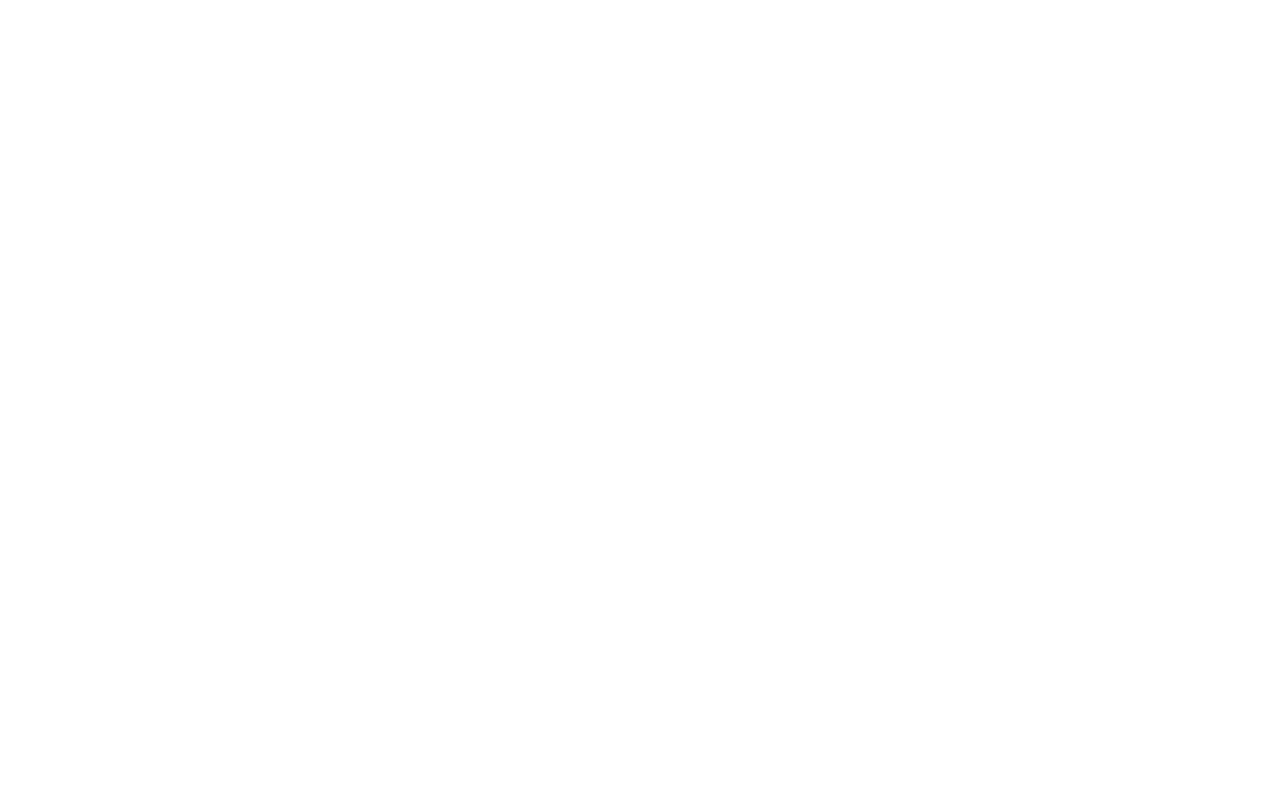
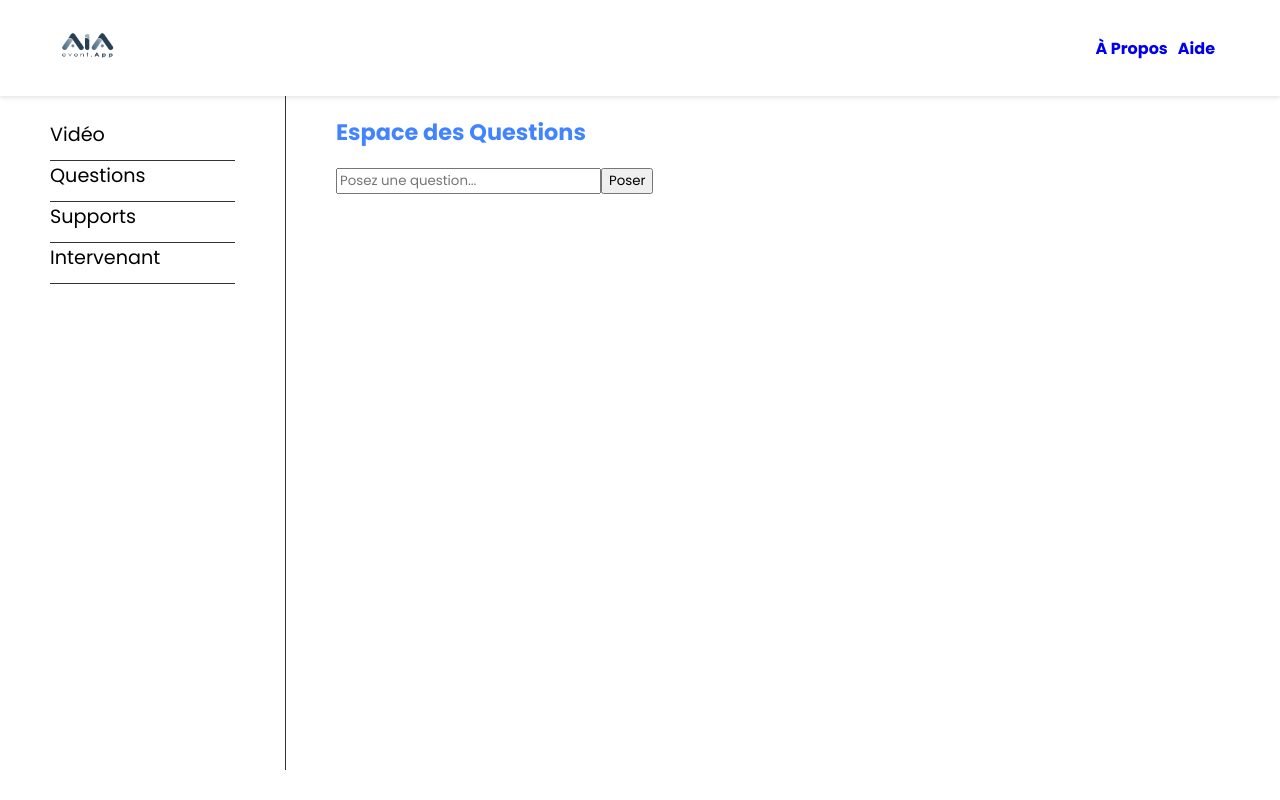
Before and after one commit to Tacite243/aia, a React (Vite) app in the folder frontend/: page /questions in a window 1280 px wide. Before the commit this address had no page. Built offline with nearby package versions, Linux system fonts and the light colour scheme.

Commit message:
add & setup of  question's component

```diff
--- a/frontend/src/App.css
+++ b/frontend/src/App.css
@@ -30,7 +30,7 @@
     /* background-color: #333; */
 }
 
-.home-title {
+.home-title, .questions-title {
     font-size: 1.4rem;
     color: rgba(0, 89, 255, 0.743);
 }
@@ -63,13 +63,13 @@
 .body {
     display: grid;
     grid-template-columns: 1fr 4fr;
-    margin: 0 50px;
+    padding: 12vh 50px 0 50px;
     /* background-color: black; */
 }
 
 .sider {
     border-right: #333 solid 1px;
-    height: 90vh;
+    min-height: 75vh;
     padding: 10% 50px 50px 0;
 }
 
--- a/frontend/src/components/header/header.css
+++ b/frontend/src/components/header/header.css
@@ -4,13 +4,16 @@
     display: flex;
     justify-content: space-between;
     align-items: center;
-    padding: 10px 50px;
     background-color: #fff;
     box-shadow: 0 2px 4px rgba(0, 0, 0, 0.1);
+    position: fixed;
+    width: 100%;
+    height: 12vh;
 }
 
 .logo img {
     vertical-align: middle;
+    margin-left: 50px;
 }
 
 .nav ul {
@@ -18,6 +21,7 @@
     margin: 0;
     padding: 0;
     color: #333;
+    margin-right: 65px;
 }
 
 .nav li {
--- a/frontend/src/components/intervenants.jsx
+++ b/frontend/src/components/intervenants.jsx
@@ -2,8 +2,9 @@
 import Card from "./card";
 import data from '../data.json';
 
+
 export default function Intervenant() {
-    const intervenantsArray = Object.values(data.intervenants)
+    const intervenantsArray = Object.values(data.eventInfo.intervenants)
     return (
         <div className="intervenants">
             <div className="intervenants-liste">
--- /dev/null
+++ b/frontend/src/components/question.jsx
@@ -0,0 +1,7 @@
+
+
+export default function QuestionItem({item}){
+    return(
+        <div className="questionItem">{item}</div>
+    );
+}
--- a/frontend/src/data.json
+++ b/frontend/src/data.json
@@ -1,28 +1,47 @@
 {
-    "intervenants" : {
-        "intervenant1" : {
-            "name" : "Joseph BOREL",
-            "tel" : "0493870847108",
-            "mail" : "dshjvfbhjbf@dhhc",
-            "photo" : "./data/homme-d-affaires-élégant-29460877.jpg",
-            "role" : "hote",
-            "description" : "Lorem ipsum dolor sit amet consectetur adipisicing elit. Impedit quibusdam illum neque aut."
+    "eventInfo": {
+        "title": "EXPO VENTE 2024",
+        "description": "Lorem ipsum dolor sit amet consectetur adipisicing elit. Ipsa repellendus aut laudantium maxime. Omnis temporibus nesciunt repellendus eos officia, magnam esse facere, tenetur non quidem neque aliquid, dolores deserunt et.",
+        "place": "567",
+        "intervenants": {
+            "intervenant1": {
+                "name": "Joseph BOREL",
+                "tel": "0493870847108",
+                "mail": "dshjvfbhjbf@dhhc",
+                "photo": "./data/homme-d-affaires-élégant-29460877.jpg",
+                "role": "hote",
+                "description": "Lorem ipsum dolor sit amet consectetur adipisicing elit. Impedit quibusdam illum neque aut."
+            },
+            "intervenant2": {
+                "name": "Adeline Safi",
+                "tel": "0493870847108",
+                "mail": "dshjvfbhjbf@dhhc",
+                "photo": "./data/homme-d-affaires-élégant-29460877.jpg",
+                "role": "orateur",
+                "description": "Lorem quam autem reiciendis delectus. Excepturi, voluptates rem. A, temporibus."
+            },
+            "intervenant3": {
+                "name": "Jean Marie",
+                "tel": "0493870847108",
+                "mail": "dshjvfbhjbf@dhhc",
+                "photo": "./data/homme-d-affaires-élégant-29460877.jpg",
+                "role": "invité",
+                "description": "Esse eligendi veniam laborum quidem tenetur adipisci a, quam autem reiciendis delectus. Excepturi."
+            }
         },
-        "intervenant2" : {
-            "name" : "Adeline Safi",
-            "tel" : "0493870847108",
-            "mail" : "dshjvfbhjbf@dhhc",
-            "photo" : "./data/homme-d-affaires-élégant-29460877.jpg",
-            "role" : "orateur",
-            "description" : "Lorem quam autem reiciendis delectus. Excepturi, voluptates rem. A, temporibus."
-        },
-        "intervenant3" : {
-            "name" : "Jean Marie",
-            "tel" : "0493870847108",
-            "mail" : "dshjvfbhjbf@dhhc",
-            "photo" : "./data/homme-d-affaires-élégant-29460877.jpg",
-            "role" : "invité",
-            "description" : "Esse eligendi veniam laborum quidem tenetur adipisci a, quam autem reiciendis delectus. Excepturi."
+        "questions": {
+            "1": {
+                "question": "Lorem ipsum dolor sit amet consectetur adipisicing elit. Commodi nostrum velit deleniti tenetur accusantium inventore",
+                "author": "rerum hic illum iure doloremque, enim error adipisci veritatis veniam molestias iste eos explicabo nobis. Lorem ipsum dolor sit amet consectetur adipisicing elit. Commodi nostrum velit deleniti tenetur accusantium inventore"
+            },
+            "2": {
+                "question": "Lorem ipsum dolor sit amet consectetur adipisicing elit. Commodi nostrum velit deleniti tenetur accusantium inventore",
+                "author": "rerum hic illum iure doloremque, enim error adipisci veritatis veniam molestias iste eos explicabo nobis. Lorem ipsum dolor sit amet consectetur adipisicing elit. Commodi nostrum velit deleniti tenetur accusantium inventore"
+            },
+            "3": {
+                "question": "Lorem ipsum dolor sit amet consectetur adipisicing elit. Commodi nostrum velit deleniti tenetur accusantium inventore",
+                "author": "rerum hic illum iure doloremque, enim error adipisci veritatis veniam molestias iste eos explicabo nobis. Lorem ipsum dolor sit amet consectetur adipisicing elit. Commodi nostrum velit deleniti tenetur accusantium inventore"
+            }
         }
     }
 }
--- a/frontend/src/pages/dashboard.jsx
+++ b/frontend/src/pages/dashboard.jsx
@@ -2,18 +2,20 @@
 import Intervenant from "../components/intervenants";
 import Sider from "../components/sider";
 import Video from "../components/video";
+import data from "../data.json"
 
 
 export default function Dashboard() {
+    const eventData = data.eventInfo
     return (
         <div className="dashboard">
             <Header />
             <div className="body">
                 <Sider />
                 <div className="main">
-                    <h4 className="title">EXPO VENTE 2024</h4>
+                    <h4 className="title">{eventData.title}</h4>
                     <div className="description">
-                        <p>Lorem ipsum dolor sit amet consectetur adipisicing elit. Ipsa repellendus aut laudantium maxime. Omnis temporibus nesciunt repellendus eos officia, magnam esse facere, tenetur non quidem neque aliquid, dolores deserunt et.</p>
+                        <p>{eventData.description}</p>
                     </div>
                     <div className="main-grid">
                         <Intervenant />
--- /dev/null
+++ b/frontend/src/pages/questionsPage.jsx
@@ -0,0 +1,57 @@
+import React, { useState } from 'react';
+import Header from '../components/header/head';
+import Sider from '../components/sider';
+import data from '../data.json'
+import QuestionItem from '../components/question';
+
+
+export default function QuestionSpace() {
+    const [questions, setQuestions] = useState([]);
+    const questionData = Object.values(data.eventInfo.questions)
+
+    const handleSubmitQuestion = (e) => {
+        e.preventDefault();
+        const newQuestion = e.target.question.value;
+        if (newQuestion.trim() !== '') {
+            setQuestions([...questions, { id: questions.length + 1, text: newQuestion }]);
+            e.target.reset();
+        }
+    };
+
+    return (
+        <div className="questionSpace">
+            <Header />
+            <div className="body">
+                <Sider />
+                <div className="main">
+                    <div>
+                        <h2 className='questions-title'>Espace des Questions</h2>
+                        <div>
+                            <div>
+                                {
+                                    questionData.map((question, index) => {
+                                        <QuestionItem
+                                            key={index}
+                                            item={question.question}
+                                        />
+                                    })
+                                }
+                            </div>
+                            <form onSubmit={handleSubmitQuestion}>
+                                <input type="text" name="question" placeholder="Posez une question..." required />
+                                <button type="submit">Poser</button>
+                            </form>
+                        </div>
+                        <div>
+                            {questions.map((question) => (
+                                <div key={question.id}>
+                                    <p>{question.text}</p>
+                                </div>
+                            ))}
+                        </div>
+                    </div>
+                </div>
+            </div>
+        </div>
+    );
+};
--- /dev/null
+++ b/frontend/src/pages/videoPage.jsx
@@ -0,0 +1,21 @@
+import Header from "../components/header/head";
+import Sider from "../components/sider";
+import Video from "../components/video";
+
+
+
+export default function VideoPage() {
+    return (
+        <div className="video-page">
+            <Header />
+            <div className="body">
+                <Sider />
+                <div className="main">
+                    <div style={{ minWidth: '100%', minHeight: '100%', display: 'flex', justifyContent: 'center', alignItems: 'center' }}>
+                        <Video />
+                    </div>
+                </div>
+            </div>
+        </div>
+    )
+}
--- a/frontend/src/routes/AppRoutes.jsx
+++ b/frontend/src/routes/AppRoutes.jsx
@@ -5,6 +5,9 @@
 import HelpPage from '../pages/helpPage';
 import Login from '../pages/login';
 import Dashboard from '../pages/dashboard';
+import VideoPage from '../pages/videoPage';
+import Questions from '../pages/questionsPage';
+import QuestionSpace from '../pages/questionsPage';
 
 function AppRoutes() {
   return (
@@ -14,6 +17,8 @@
       <Route path="/about" element={<AboutPage />} />
       <Route path="/help" element={<HelpPage />} />
       <Route path='/dashboard' element={<Dashboard />} />
+      <Route path='/video' element={<VideoPage />} />
+      <Route path='/questions' element={<QuestionSpace />} />
     </Routes>
   );
 }
```
